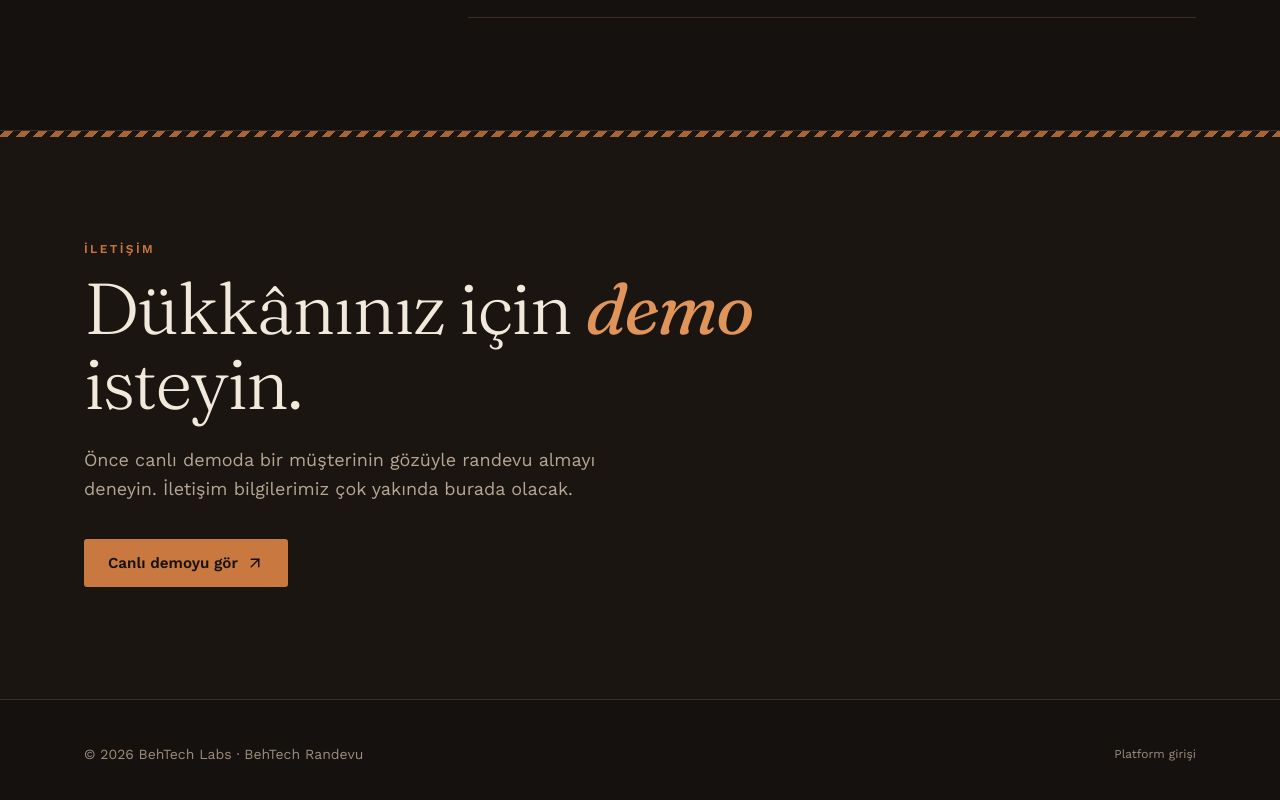
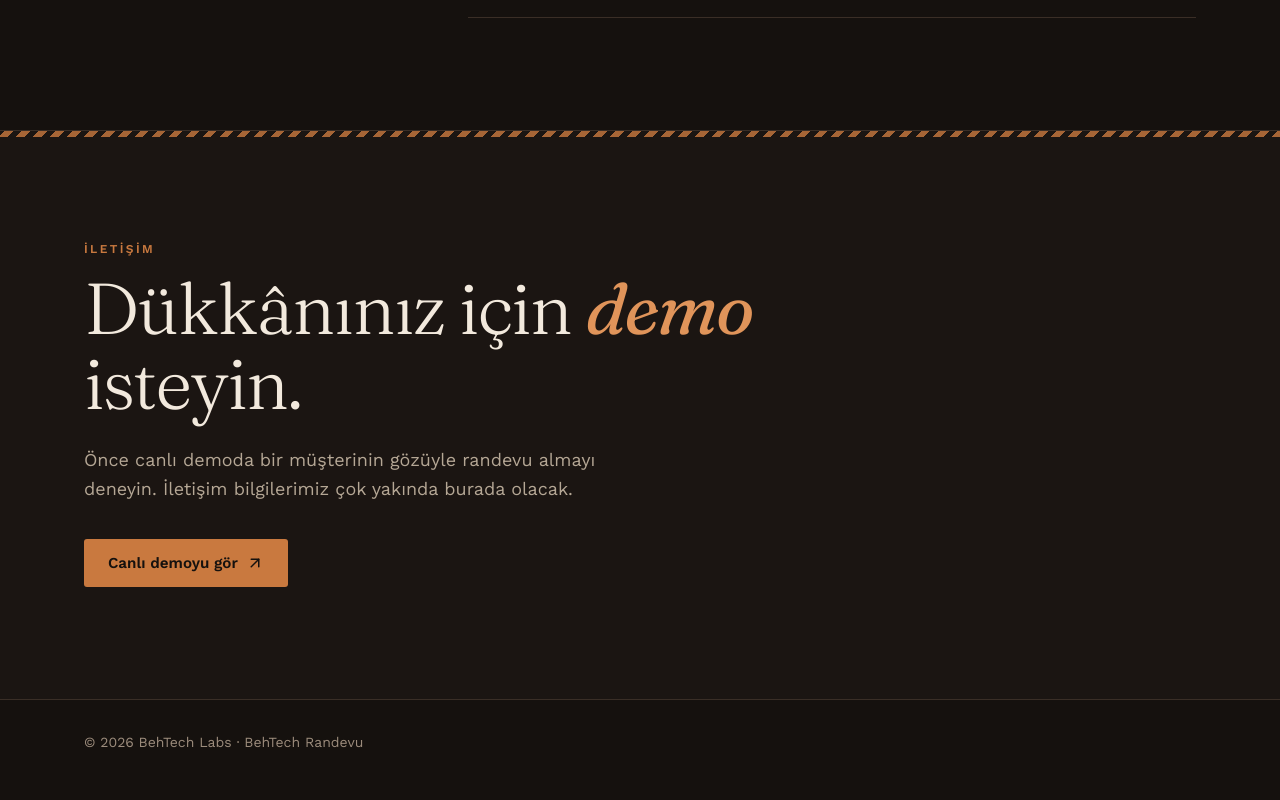
Before and after one commit to behlulalar/behtech_barber_saas, a React (Vite) app in the folder frontend/: page /tanitim in a window 1280 px wide. Shown: the part 5536-6336 px from the top of the page. Built offline with nearby package versions, Linux system fonts and the light colour scheme.

Commit message:
chore(product): remove platform login link from the marketing footer
Co-Authored-By: Claude Opus 5.5 <noreply@anthropic.com>

```diff
--- a/frontend/src/pages/product/ProductPage.tsx
+++ b/frontend/src/pages/product/ProductPage.tsx
@@ -1,5 +1,4 @@
 import { useEffect, useRef, useState, type CSSProperties, type ElementType, type ReactNode } from 'react'
-import { Link } from 'react-router-dom'
 import { ArrowUpRight, Menu, X, Plus, Minus } from 'lucide-react'
 import { CONTACT, DEMO_SITE_URL, PRODUCT_NAME } from './content'
 import { PanelMockup, PhoneBookingMockup, PhonePanelMockup, TenantSiteMockup } from './mockups'
@@ -483,9 +482,6 @@ function Footer() {
         <p>
           © {new Date().getFullYear()} BehTech Labs · {PRODUCT_NAME}
         </p>
-        <Link to="/platform/giris" className="inline-flex min-h-11 items-center text-xs text-muted hover:text-cream">
-          Platform girişi
-        </Link>
       </div>
     </footer>
   )
```
